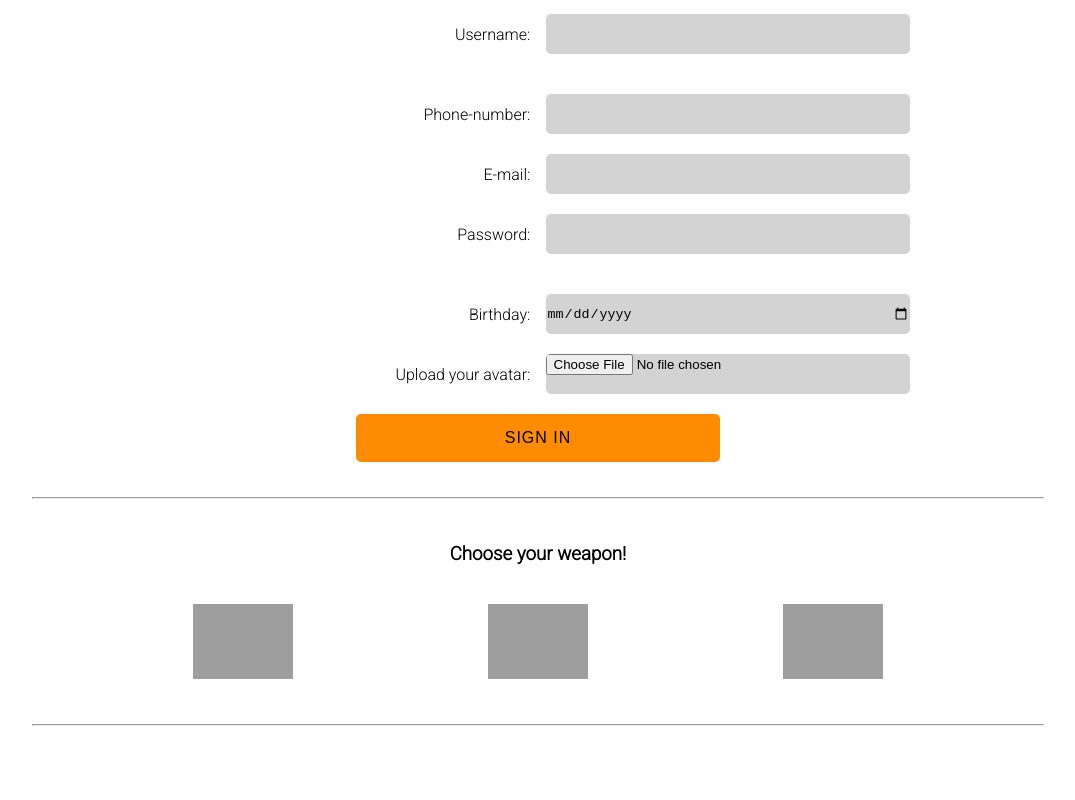
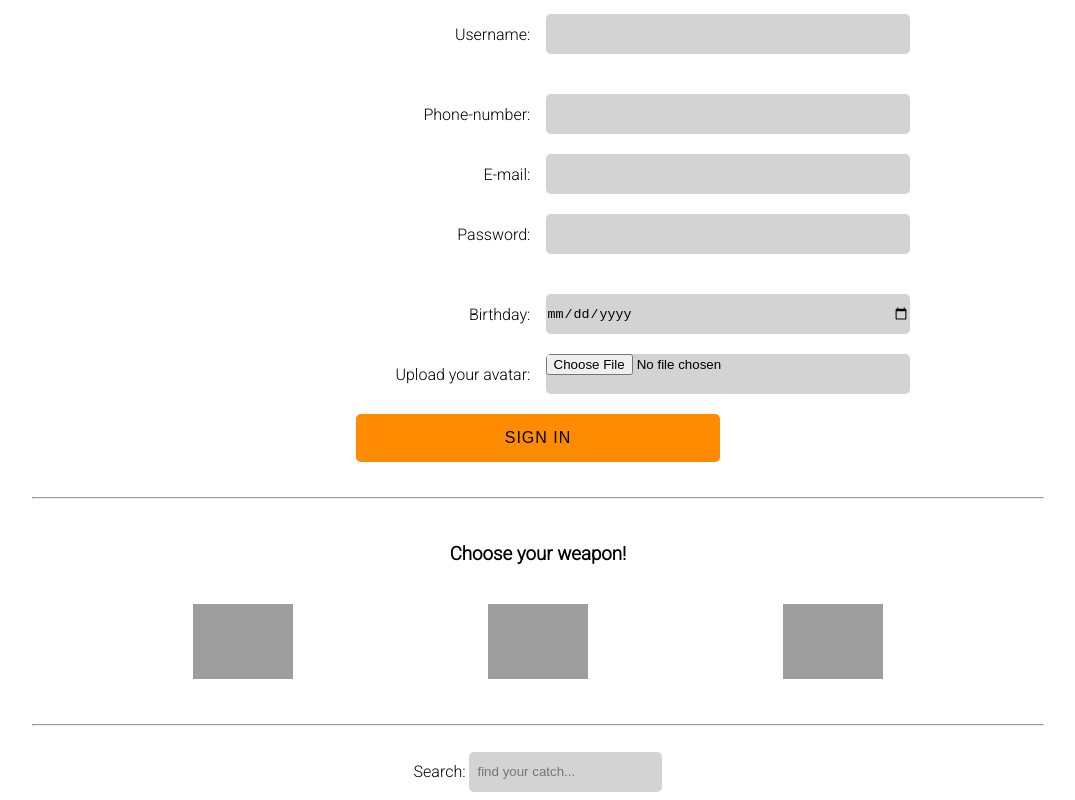
Before and after one commit to paolo-bonelli/learningRoad, a website: page src/login-forms.html in a window 1280 px wide. Shown: the part 509-1309 px from the top of the page, without its empty margins (102-1177 px from the left). Before the commit the page ends 1261 px from the top, so only its background shows below. Drawn offline with Linux system fonts and the light colour scheme; grey boxes are pictures that could not be loaded.

Commit message:
super simple search bar initialized

```diff
--- a/package.json
+++ b/package.json
@@ -4,7 +4,7 @@
   "description": "",
   "main": "index.html",
   "scripts": {
-    "start:dev": "parcel ./index.html",
+    "dev": "parcel ./index.html",
     "build": "parcel build ./index.html",
     "deploy": "gh-pages -d dist"
   },
--- a/src/css/login-forms.css
+++ b/src/css/login-forms.css
@@ -60,6 +60,14 @@ input[type="image"]:hover {
   -webkit-filter: drop-shadow(0px 0px 5px steelblue);
 }
 
+form[action$="search"] > input {
+  border-width: 0px;
+  background-color: lightgray;
+  border-radius: 5px;
+  height: 3em;
+  padding: 5px 8px;
+}
+
 @media (max-width: 600px) {
   form[action$="register-form"] {
     width: 100%;
--- a/src/login-forms.html
+++ b/src/login-forms.html
@@ -109,7 +109,7 @@
     </div>
     <hr />
     <div class="container">
-      <form action="./register-form">
+      <form action="./register-form" method="POST">
         <label for="first-name">First name:</label>
         <input type="text" name="first-name" required />
         <label for="last-name">Last name:</label>
@@ -157,5 +157,11 @@
       </form>
     </div>
     <hr />
+    <div id="search-pratice" class="container">
+      <form action="./search" method="post">
+        <label for="search-bar">Search:</label>
+        <input type="search" name="search-bar" id="search-bar" placeholder="find your catch..." />
+      </form>
+    </div>
   </body>
 </html>
```
